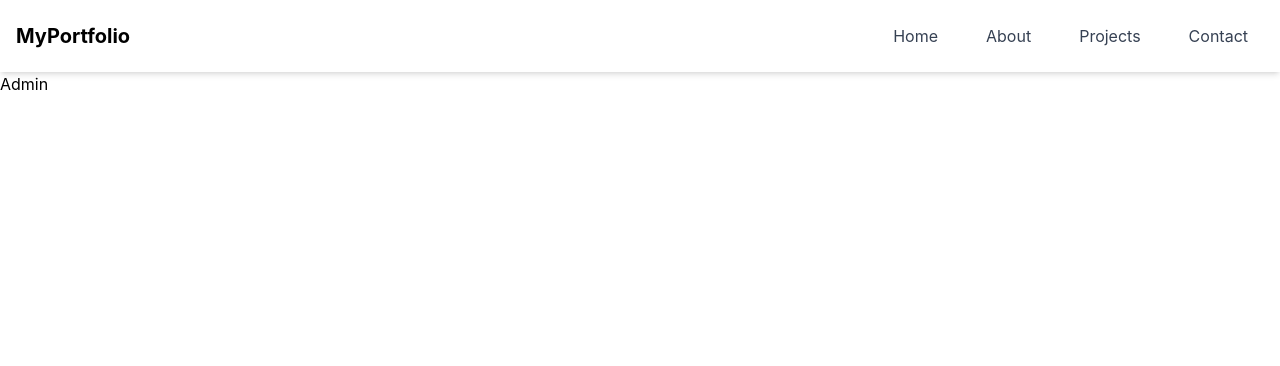
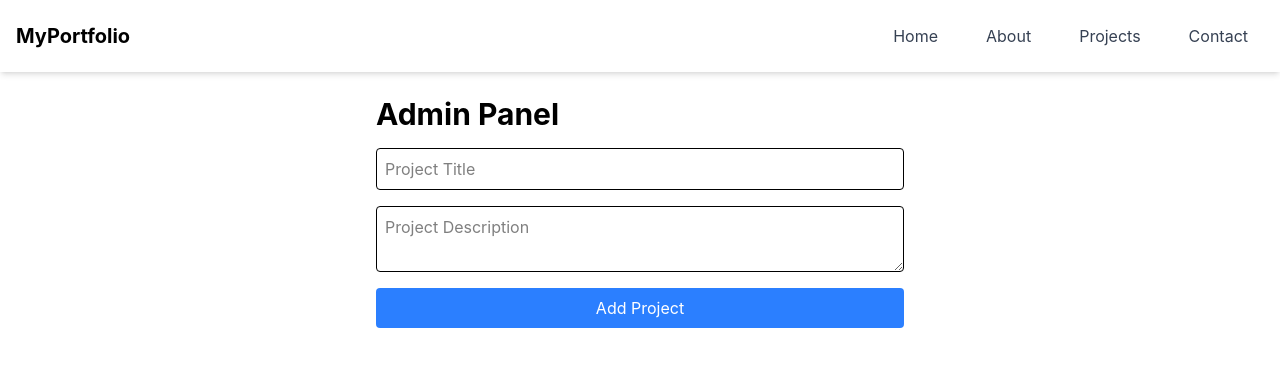
Before and after one commit to abhitiwari1258/Fullstack-Portfolio, a React (Vite) app in the folder client/: page /admin in a window 1280 px wide. Shown: the top 366 px of the page. Built offline with nearby package versions, Linux system fonts and the light colour scheme.

Commit message:
Built admin panel with add and delete functionality

```diff
--- a/client/src/components/ProjectCard.jsx
+++ b/client/src/components/ProjectCard.jsx
@@ -1,6 +1,14 @@
-import React from "react";
+import { deleteProject } from "../services/projectApi";
 
-const ProjectCard = ({ title, description }) => {
+const ProjectCard = ({ _id, title, description, githubLink, liveLink, refresh }) => {
+  const handleDelete = async () => {
+    try {
+      await deleteProject(_id);
+      refresh(); // reload data
+    } catch (error) {
+      console.error(error);
+    }
+  };
   return (
     <div className="border rounded-xl p-4 shadow-md hover:shadow-lg transition">
       <h2 className="text-xl font-semibold mb-2">{title}</h2>
@@ -8,10 +16,28 @@ const ProjectCard = ({ title, description }) => {
       <p className="text-gray-600 mb-4">{description}</p>
 
       <div className="flex gap-3">
-        <button className="bg-blue-500 text-white px-4 py-1 rounded">
+        <a
+          href={liveLink}
+          target="_blank"
+          className="bg-blue-500 text-white px-4 py-1 rounded"
+        >
           Live
+        </a>
+
+        <a
+          href={githubLink}
+          target="_blank"
+          className="border px-4 py-1 rounded"
+        >
+          Code
+        </a>
+
+        <button
+          onClick={handleDelete}
+          className="bg-red-500 text-white px-4 py-1 rounded"
+        >
+          Delete
         </button>
-        <button className="border px-4 py-1 rounded">Code</button>
       </div>
     </div>
   );
--- a/client/src/pages/Admin.jsx
+++ b/client/src/pages/Admin.jsx
@@ -1,11 +1,55 @@
-import React from 'react'
+import { useState } from "react";
+import { createProject } from "../services/projectApi";
 
 const Admin = () => {
+  const [form, setForm] = useState({
+    title: "",
+    description: "",
+  });
+
+  const handleChange = (e) => {
+    setForm({ ...form, [e.target.name]: e.target.value });
+  };
+
+  const handleSubmit = async (e) => {
+    e.preventDefault();
+
+    try {
+      await createProject(form);
+      alert("Project added");
+      setForm({ title: "", description: "" });
+    } catch (error) {
+      console.error(error);
+    }
+  };
+
   return (
-    <div>
-      <h1>Admin</h1>
+    <div className="max-w-xl mx-auto p-6">
+      <h1 className="text-3xl font-bold mb-4">Admin Panel</h1>
+
+      <form onSubmit={handleSubmit} className="flex flex-col gap-4">
+        <input
+          name="title"
+          placeholder="Project Title"
+          className="border p-2 rounded"
+          value={form.title}
+          onChange={handleChange}
+        />
+
+        <textarea
+          name="description"
+          placeholder="Project Description"
+          className="border p-2 rounded"
+          value={form.description}
+          onChange={handleChange}
+        />
+
+        <button type="submit" className="bg-blue-500 text-white py-2 rounded">
+          Add Project
+        </button>
+      </form>
     </div>
-  )
-}
+  );
+};
 
-export default Admin
+export default Admin;
--- a/client/src/pages/Projects.jsx
+++ b/client/src/pages/Projects.jsx
@@ -1,15 +1,14 @@
 import React, { useEffect, useState } from "react";
 import ProjectCard from "../components/ProjectCard";
 import Layout from "../components/Layout";
-import { getProjects } from "../services/ProjectApi";
+import { getProjects } from '../services/ProjectApi'
 import Loading from "../components/Loading";
 
 const Projects = () => {
   const [projects, setProjects] = useState([]);
   const [loading, setLoading] = useState(true);
 
-  useEffect(() => {
-    const fetchData = async () => {
+  const fetchProjects = async () => {
     try {
       const res = await getProjects();
       setProjects(res.data);
@@ -20,8 +19,9 @@ const Projects = () => {
     }
   };
 
-    fetchData();
-  }, []);
+  useEffect(()=>{
+    fetchProjects()
+  },[])
 
   if (loading) {
     return <Loading/>
@@ -37,8 +37,12 @@ const Projects = () => {
           {projects.map((proj) => (
             <ProjectCard
               key={proj._id}
+              _id={proj._id}
               title={proj.title}
               description={proj.description}
+              githubLink={proj.githubLink}
+              liveLink={proj.liveLink}
+              refresh={fetchProjects}
             />
           ))}
         </div>
--- a/client/src/services/ProjectApi.js
+++ b/client/src/services/ProjectApi.js
@@ -5,6 +5,9 @@ const API = axios.create({
 })
 
 export const getProjects = ()=> API.get("/projects")
-export const createProject  = ()=> API.post("/projects",data)
-export const updateProject  = ()=> API.put(`/projects/${id}`, data)
-export const deleteProject  = ()=> API.delete(`/projects/${id}`)
+export const createProject  = (data)=> {
+    console.log(data);
+    return API.post("/projects",data)
+}
+export const updateProject  = (id,data)=> API.put(`/projects/${id}`, data)
+export const deleteProject  = (id)=> API.delete(`/projects/${id}`)
```
Also changed, not shown: client/src/components/Loading.jsx (line endings or trailing spaces). Lines whose indentation alone changed are shown as unchanged.
